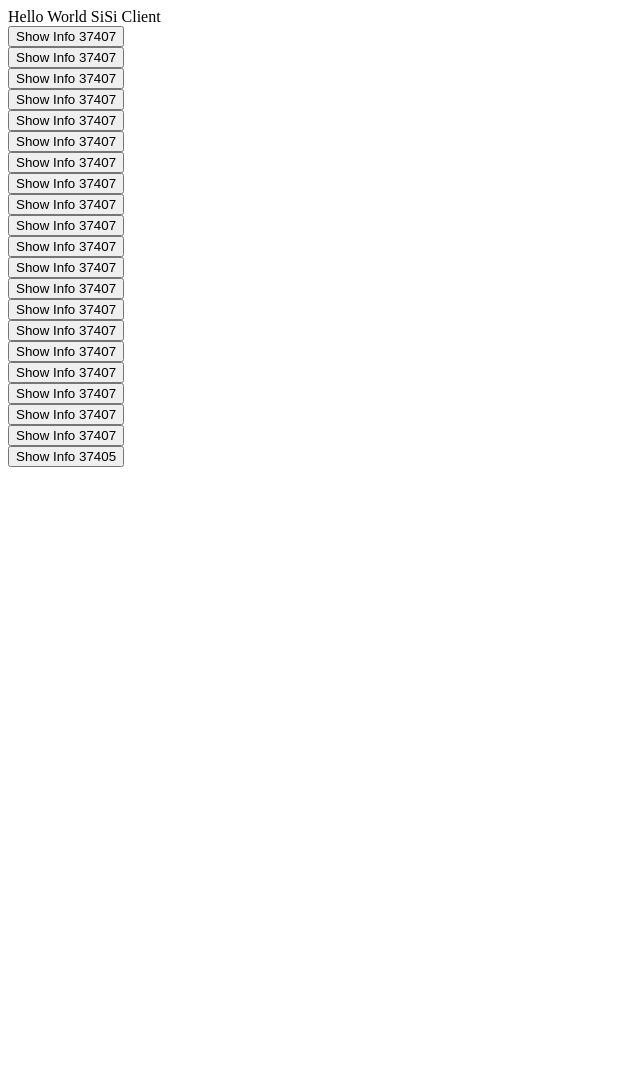
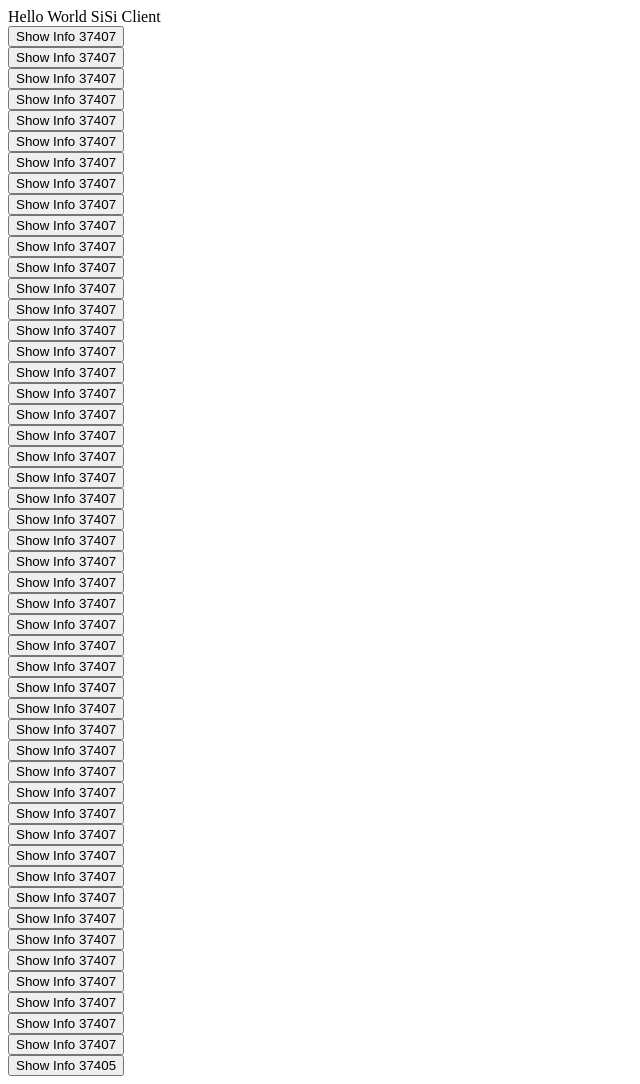
Before and after one commit to vandango0758/eveonline, a plain HTML site: page sisi.html in a window 1280 px wide. Shown: the whole page, without its empty margins (0-640 px from the left). Before the commit the page ends 800 px from the top, so only its background shows below. Drawn offline with Linux system fonts and the light colour scheme.

Commit message:
Update sisi.html

```diff
--- a/sisi.html
+++ b/sisi.html
@@ -21,6 +21,35 @@ Hello World SiSi Client <br>
 <button type="button" onclick="CCPEVE.showInfo(37407)">Show Info 37407  </button><br>
 <button type="button" onclick="CCPEVE.showInfo(37407)">Show Info 37407  </button><br>
 <button type="button" onclick="CCPEVE.showInfo(37407)">Show Info 37407  </button><br>
+<button type="button" onclick="CCPEVE.showInfo(37407)">Show Info 37407  </button><br>
+<button type="button" onclick="CCPEVE.showInfo(37407)">Show Info 37407  </button><br>
+<button type="button" onclick="CCPEVE.showInfo(37407)">Show Info 37407  </button><br>
+<button type="button" onclick="CCPEVE.showInfo(37407)">Show Info 37407  </button><br>
+<button type="button" onclick="CCPEVE.showInfo(37407)">Show Info 37407  </button><br>
+<button type="button" onclick="CCPEVE.showInfo(37407)">Show Info 37407  </button><br>
+<button type="button" onclick="CCPEVE.showInfo(37407)">Show Info 37407  </button><br>
+<button type="button" onclick="CCPEVE.showInfo(37407)">Show Info 37407  </button><br>
+<button type="button" onclick="CCPEVE.showInfo(37407)">Show Info 37407  </button><br>
+<button type="button" onclick="CCPEVE.showInfo(37407)">Show Info 37407  </button><br>
+<button type="button" onclick="CCPEVE.showInfo(37407)">Show Info 37407  </button><br>
+<button type="button" onclick="CCPEVE.showInfo(37407)">Show Info 37407  </button><br>
+<button type="button" onclick="CCPEVE.showInfo(37407)">Show Info 37407  </button><br>
+<button type="button" onclick="CCPEVE.showInfo(37407)">Show Info 37407  </button><br>
+<button type="button" onclick="CCPEVE.showInfo(37407)">Show Info 37407  </button><br>
+<button type="button" onclick="CCPEVE.showInfo(37407)">Show Info 37407  </button><br>
+<button type="button" onclick="CCPEVE.showInfo(37407)">Show Info 37407  </button><br>
+<button type="button" onclick="CCPEVE.showInfo(37407)">Show Info 37407  </button><br>
+<button type="button" onclick="CCPEVE.showInfo(37407)">Show Info 37407  </button><br>
+<button type="button" onclick="CCPEVE.showInfo(37407)">Show Info 37407  </button><br>
+<button type="button" onclick="CCPEVE.showInfo(37407)">Show Info 37407  </button><br>
+<button type="button" onclick="CCPEVE.showInfo(37407)">Show Info 37407  </button><br>
+<button type="button" onclick="CCPEVE.showInfo(37407)">Show Info 37407  </button><br>
+<button type="button" onclick="CCPEVE.showInfo(37407)">Show Info 37407  </button><br>
+<button type="button" onclick="CCPEVE.showInfo(37407)">Show Info 37407  </button><br>
+<button type="button" onclick="CCPEVE.showInfo(37407)">Show Info 37407  </button><br>
+<button type="button" onclick="CCPEVE.showInfo(37407)">Show Info 37407  </button><br>
+<button type="button" onclick="CCPEVE.showInfo(37407)">Show Info 37407  </button><br>
+<button type="button" onclick="CCPEVE.showInfo(37407)">Show Info 37407  </button><br>
 <button type="button" onclick="CCPEVE.showInfo(37405)">Show Info 37405	</button><br>
 </body>
 </html>
```
